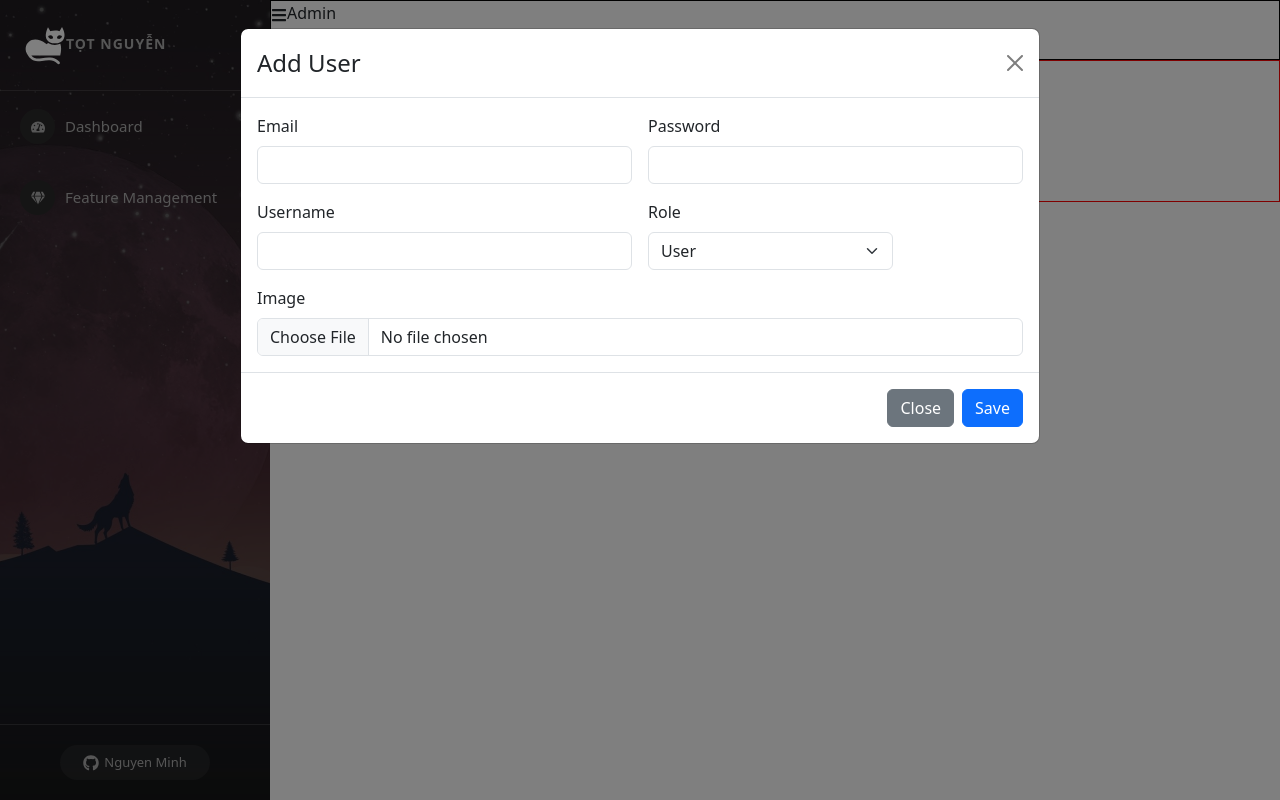
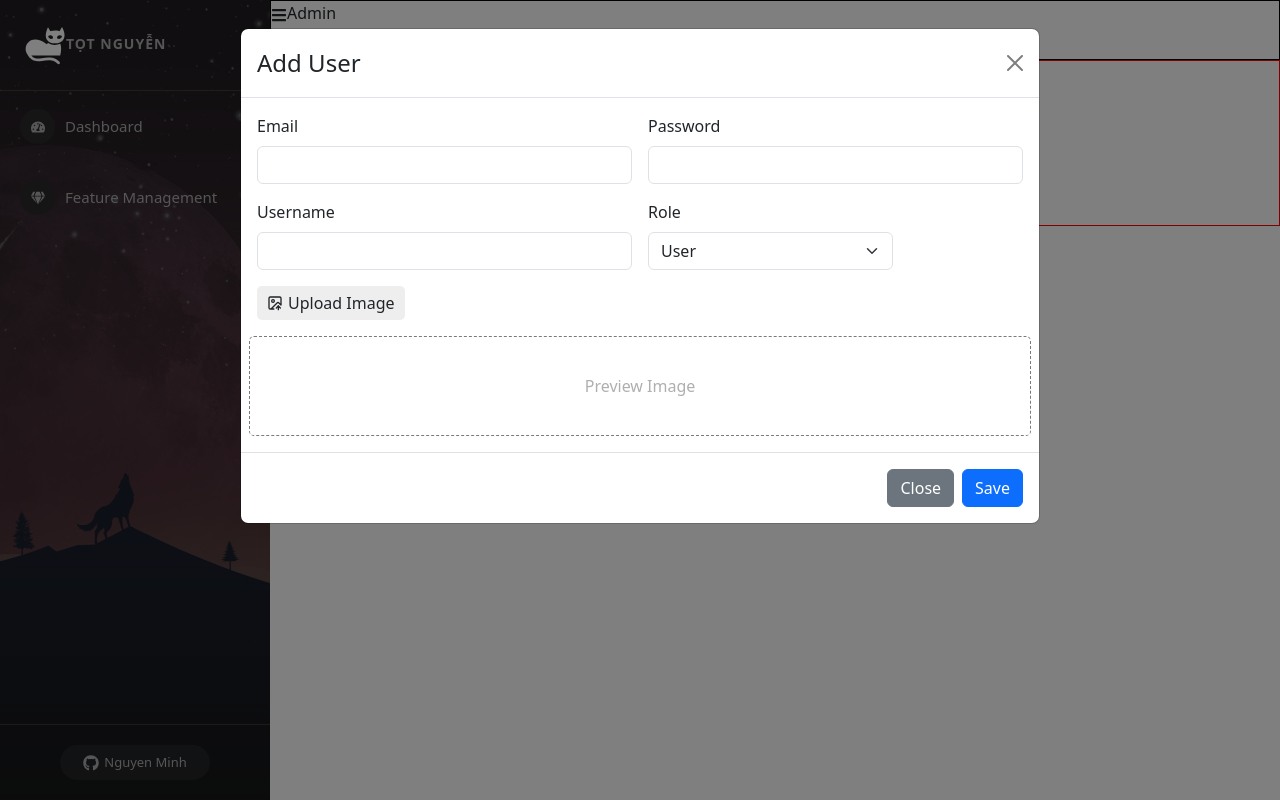
Before and after one commit to minh041104/react-app, a React (Create React App) app: page /admins/manage-user in a window 1280 px wide. Both pictures are taken after a click on the button "Launch demo modal". Built offline with nearby package versions, Linux system fonts and the light colour scheme.

Commit message:
upload img

```diff
--- a/src/components/Admin/Content/ManageUser.js
+++ b/src/components/Admin/Content/ManageUser.js
@@ -1,5 +1,5 @@
 import ModalCreateUser from './ModalCreateUser';
-
+import './ManageUser.scss'
 const ManageUser = () => {
     return (
         <div className='manage-user-container'>
@@ -12,9 +12,8 @@ const ManageUser = () => {
                 </div>
                 <div>
                     table
-                    <ModalCreateUser />
                 </div>
-
+                <ModalCreateUser />
             </div>
         </div>
     )
--- /dev/null
+++ b/src/components/Admin/Content/ManageUser.scss
@@ -0,0 +1,37 @@
+.manage-user-container {
+    .manage-user-content {
+
+    }
+}
+
+.model-add-user {
+    .img-preview {
+            height: 100px;
+            border: 1px dashed #7a7a7a;
+            border-radius: 5px;
+            object-fit: cover;
+            display: flex;
+            align-items: center;
+            justify-content: center;
+            color: #afafaf;
+            img {
+                max-width: 100%;
+                max-height: 100%;
+            }
+    }
+    .label-upload {
+        cursor: pointer;
+        display: flex;
+        align-items: center;
+        width: fit-content;
+        gap: 5px;
+        border: none;
+        border-radius: 5px;
+        padding: 5px 10px;
+        background-color: #eeeeee;
+
+        &:hover {
+            background-color: #e2e2e2;
+        }
+    }
+}
--- a/src/components/Admin/Content/ModalCreateUser.js
+++ b/src/components/Admin/Content/ModalCreateUser.js
@@ -1,12 +1,28 @@
 import { useState } from 'react';
 import Button from 'react-bootstrap/Button';
 import Modal from 'react-bootstrap/Modal';
+import { LuImageUp } from "react-icons/lu";
 
 const ModalCreateUser = () => {
-  const [show, setShow] = useState(false);
+    const [show, setShow] = useState(false);
 
-  const handleClose = () => setShow(false);
-  const handleShow = () => setShow(true);
+    const handleClose = () => setShow(false);
+    const handleShow = () => setShow(true);
+
+    const [email, setEmail] = useState('');
+    const [password, setPassword] = useState('');
+    const [username, setUsername] = useState('');
+    const [role, setRole] = useState('user');
+    const [image, setImage] = useState(null);
+    const [preview, setPreview] = useState(null);
+
+    const handleUploadChange = (e) => {
+        if (e.target.files[0]) {
+            setPreview(URL.createObjectURL(e.target.files[0]));
+            setImage(e.target.files[0]);
+        }
+    }
+
 
   return (
     <>
@@ -14,7 +30,7 @@ const ModalCreateUser = () => {
         Launch demo modal
       </Button>
 
-      <Modal show={show} onHide={handleClose} size="lg" backdrop="static">
+      <Modal show={show} onHide={handleClose} size="lg" backdrop="static" className='model-add-user'>
         <Modal.Header closeButton>
           <Modal.Title>Add User</Modal.Title>
         </Modal.Header>
@@ -22,26 +38,33 @@ const ModalCreateUser = () => {
             <form className="row g-3">
                 <div className="col-md-6">
                     <label className="form-label">Email</label>
-                    <input type="email" className="form-control"/>
+                    <input type="email" className="form-control" value={email} onChange={(e) => setEmail(e.target.value)}/>
                 </div>
                 <div className="col-md-6">
                     <label className="form-label">Password</label>
-                    <input type="password" className="form-control"/>
+                    <input type="password" className="form-control" value={password} onChange={(e) => setPassword(e.target.value)}/>
                 </div>
                 <div className="col-md-6">
                     <label className="form-label">Username</label>
-                    <input type="text" className="form-control"/>
+                    <input type="text" className="form-control" value={username} onChange={(e) => setUsername(e.target.value)}/>
                 </div>
                 <div className="col-md-4">
                     <label className="form-label">Role</label>
-                    <select className="form-select">
-                    <option selected value="user">User</option>
-                    <option value="admin">Admin</option>
+                    <select className="form-select" value={role} onChange={(e) => setRole(e.target.value)}>
+                        <option selected value="user">User</option>
+                        <option value="admin">Admin</option>
                     </select>
                 </div>
                 <div className='col-md-12'>
-                    <label className="form-label">Image</label>
-                    <input type="file" className="form-control"/>
+                    <label className="label-upload" htmlFor="file-input">
+                        <LuImageUp /> Upload Image
+                    </label>
+                    <input type="file" className="form-control" id="file-input" hidden onChange={(e) => handleUploadChange(e)}/>
+                </div>
+                <div className='col-md-12 img-preview'>
+                    {preview ? (
+                        <img src={preview} alt="" />
+                    ) : <span>Preview Image</span>}
                 </div>
             </form>
         </Modal.Body>
```
